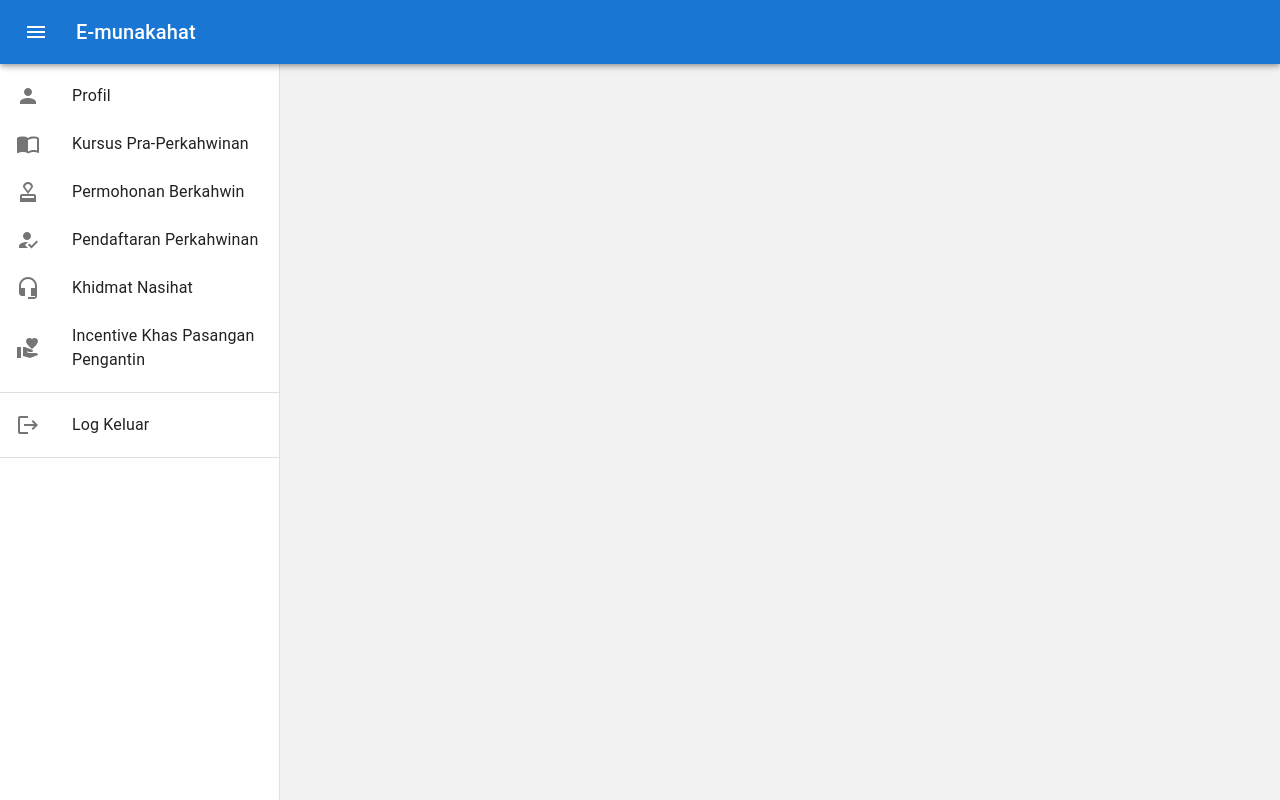
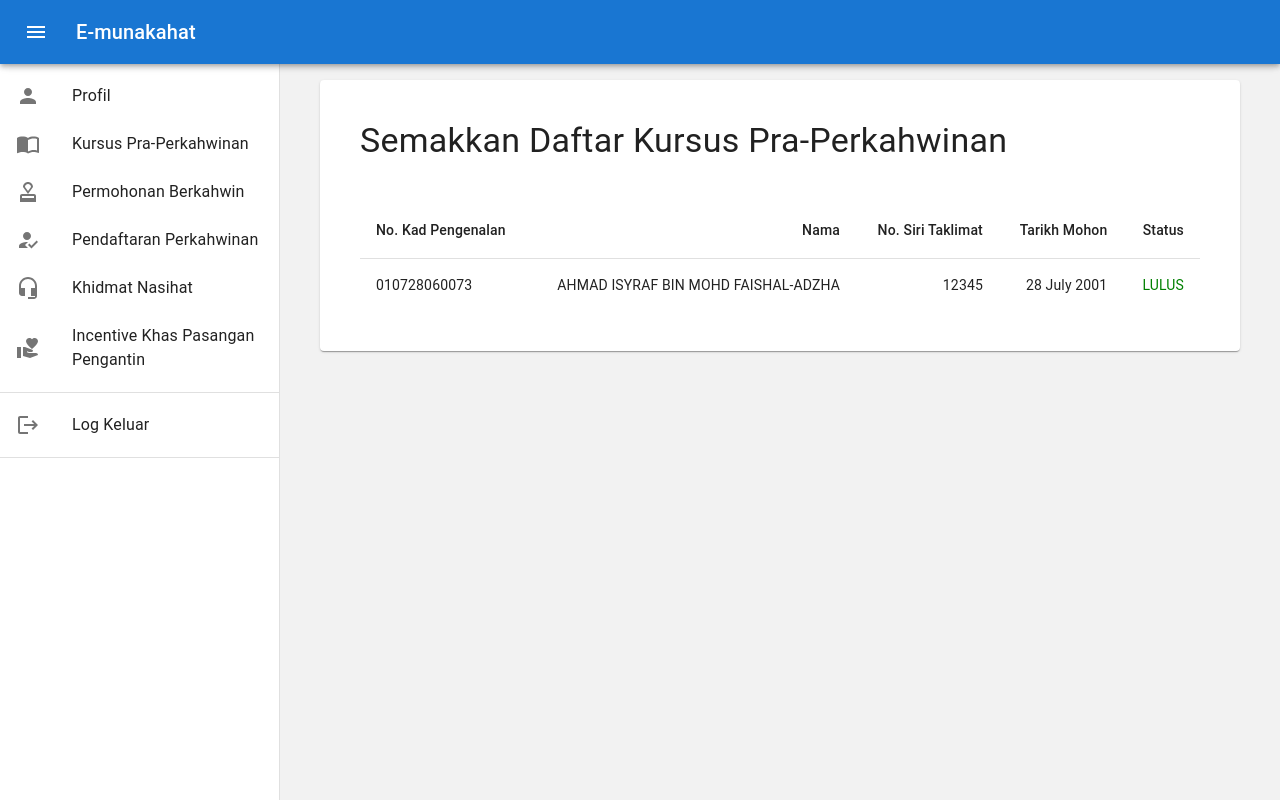
Before and after one commit to ahmadisyraf/emunakahat, a Next.js app in the folder view/: page /kursus_perkahwinan/kursus_check in a window 1280 px wide. Built offline with nearby package versions, Linux system fonts and the light colour scheme.

Commit message:
New code

```diff
--- a/view/pages/kursus_perkahwinan/kursus_check/index.js
+++ b/view/pages/kursus_perkahwinan/kursus_check/index.js
@@ -1,15 +1,69 @@
-import {
-    Box,
-    Button,
-    Paper,
-    Typography
-} from "@mui/material";
+import * as React from 'react';
+import Table from '@mui/material/Table';
+import TableBody from '@mui/material/TableBody';
+import TableCell from '@mui/material/TableCell';
+import TableContainer from '@mui/material/TableContainer';
+import TableHead from '@mui/material/TableHead';
+import TableRow from '@mui/material/TableRow';
+import Paper from '@mui/material/Paper';
+import { Box, useTheme, Typography, Stack, Button, IconButton } from "@mui/material";
+import InputLabel from '@mui/material/InputLabel';
+import MenuItem from '@mui/material/MenuItem';
+import FormControl from '@mui/material/FormControl';
+import Select from '@mui/material/Select';
+import { useState } from 'react';
+import HowToRegIcon from '@mui/icons-material/HowToReg';
+
+function createData(name, calories, fat, carbs, protein) {
+    return { name, calories, fat, carbs, protein };
+}
+
+const rows = [
+    createData('010728060073', "AHMAD ISYRAF BIN MOHD FAISHAL-ADZHA", "12345", "28 July 2001", "LULUS"),
+
+];
 
 const KursusCheck = () => {
+    const [anjuran, setAnjuran] = useState();
+
+    const handleChange = (event) => {
+        setAnjuran(event.target.value);
+    };
+
+    const theme = useTheme();
     return (
-        <Box sx={{ px: 5}}>
-            <Paper sx={{ width: "100%", mt: 10}}>
-
+        <Box sx={{ px: 5 }}>
+            <Paper sx={{ mt: 10, px: 5, py: 5, backgroundColor: theme.palette.primary }}>
+                <Typography variant='h4'>Semakkan Daftar Kursus Pra-Perkahwinan</Typography>
+                <TableContainer sx={{ mt: 5 }}>
+                    <Table sx={{ minWidth: 650 }} aria-label="simple table">
+                        <TableHead>
+                            <TableRow>
+                                <TableCell>No. Kad Pengenalan</TableCell>
+                                <TableCell align="right">Nama</TableCell>
+                                <TableCell align="right">No. Siri Taklimat</TableCell>
+                                <TableCell align="right">Tarikh Mohon</TableCell>
+                                <TableCell align="right">Status</TableCell>
+                            </TableRow>
+                        </TableHead>
+                        <TableBody>
+                            {rows.map((row) => (
+                                <TableRow
+                                    key={row.name}
+                                    sx={{ '&:last-child td, &:last-child th': { border: 0 } }}
+                                >
+                                    <TableCell component="th" scope="row">
+                                        {row.name}
+                                    </TableCell>
+                                    <TableCell align="right">{row.calories}</TableCell>
+                                    <TableCell align="right">{row.fat}</TableCell>
+                                    <TableCell align="right">{row.carbs}</TableCell>
+                                    <TableCell align="right" sx={{ color: "green"}}>{row.protein}</TableCell>
+                                </TableRow>
+                            ))}
+                        </TableBody>
+                    </Table>
+                </TableContainer>
             </Paper>
         </Box>
     );
```
Also changed, not shown: view/pages/manage_user/Login/index.js (+11 -3 lines), view/pages/profile/index.js (+7 -2 lines), view/pages/profile/userProfile/index.js (+53 -20 lines), 1 other file (tests, documents, lock files or other folders).
